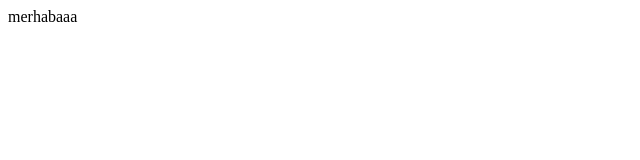
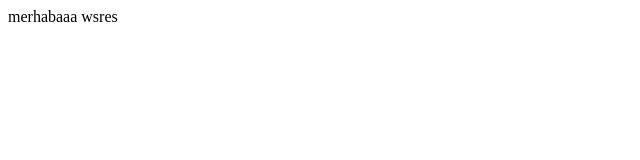
Before and after one commit to yeliznurkilic/YMGders2, a plain HTML site: page index.html in a window 1280 px wide. Shown: the full height of the page, 0-640 px from the left. Drawn offline with Linux system fonts and the light colour scheme.

Commit message:
9.commit

```diff
--- a/index.html
+++ b/index.html
@@ -7,5 +7,6 @@
 </head>
 <body>
     merhabaaa
+    wsres
 </body>
 </html>
```
Also changed, not shown: 1 other file.
